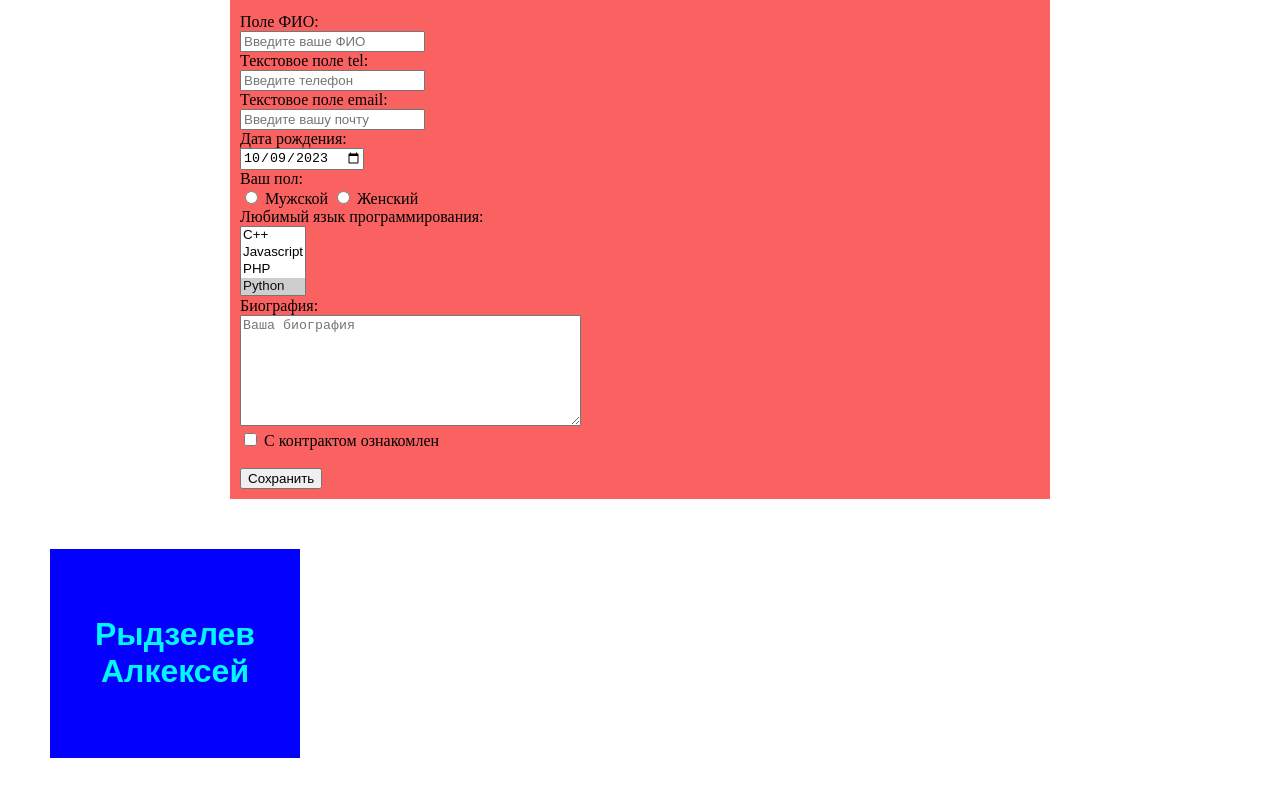
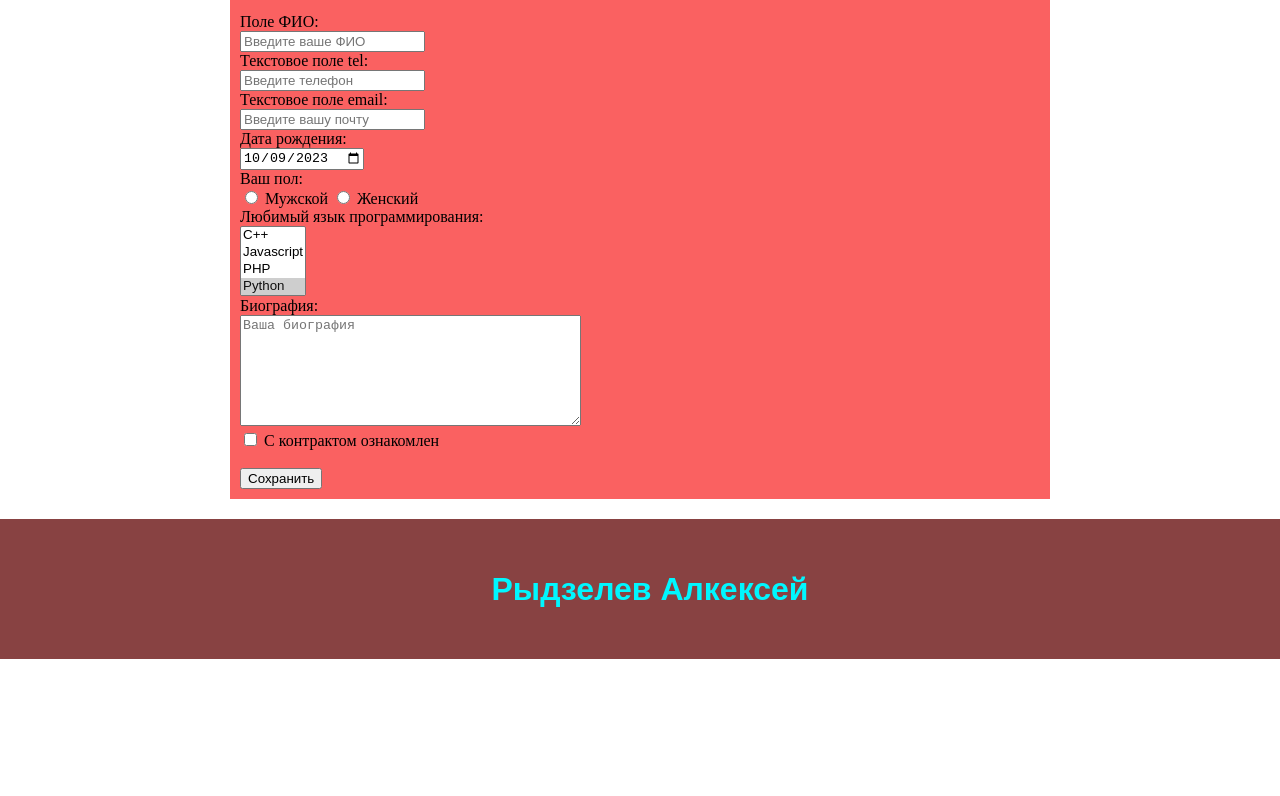
Before and after one commit to s0177151/s0177151.github.io, a plain HTML site: page index.html in a window 1280 px wide. Shown: the part 1755-2551 px from the top of the page. After the commit the page ends 2414 px from the top, so only its background shows below. Drawn offline with Linux system fonts and the light colour scheme.

Commit message:
Add files via upload

```diff
--- a/style/footer.css
+++ b/style/footer.css
@@ -1,13 +1,16 @@
 h4 {
     color: #00f7ff;
-    font-size: 200%;
+    font-size: 100%;
     font-family: Arial, Verdana, sans-serif;
     text-align: center;
   }
 
 .foot{
-    width:200px;
-    background-color:#0400fd;
-    margin:50px;
-    padding:25px;
+  margin-top: 20px;
+  width:100%;
+  background-color:#884242;
+  padding: 10px;
+  height: 120px;
+  font-size: 200%;
+  font-family: Georgia, Verdana, sans-serif;
 }
```
